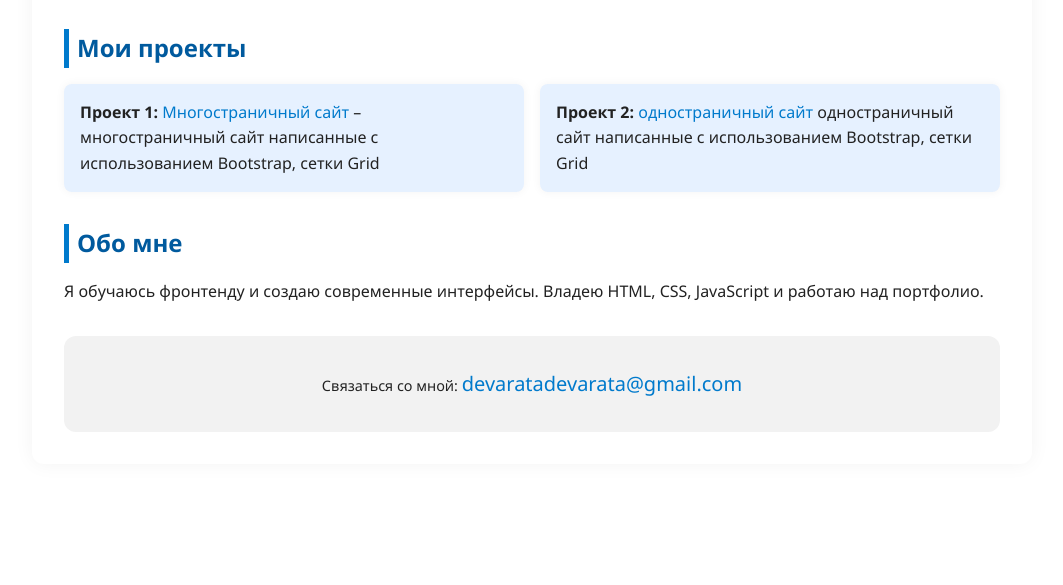
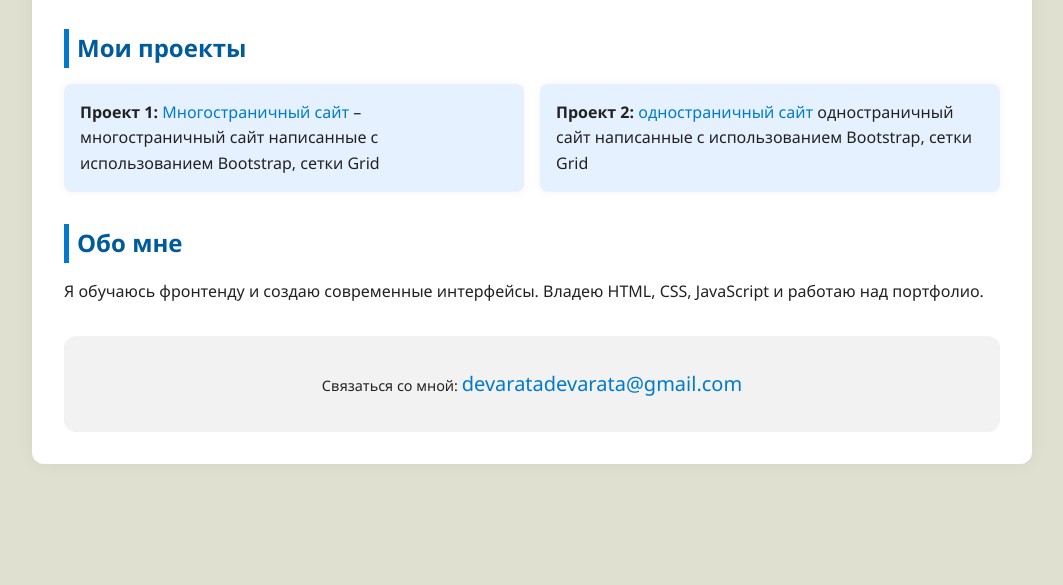
Before and after one commit to Devarata108/about_my, a plain HTML site: page index.html in a window 1280 px wide. Shown: the part 215-800 px from the top of the page, without its empty margins (108-1171 px from the left). Drawn offline with Linux system fonts and the light colour scheme.

Commit message:
Update style.css

```diff
--- a/style.css
+++ b/style.css
@@ -2,7 +2,7 @@
  /* Сброс отступов и базовая стилизация */
 /* ============== Base Reset & Variables ============== */
 :root {
-  --bg-color: #ffffff;
+  --bg-color:#e0e0d1;
   --text-color: #222;
   --primary-color: #007acc;
   --secondary-color: #e6f1ff;
```
